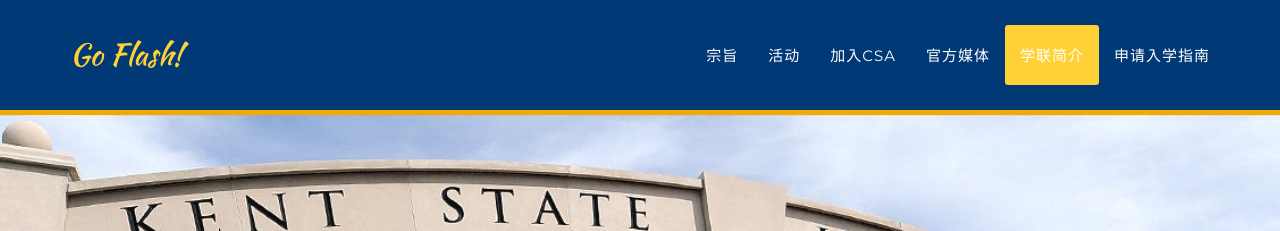
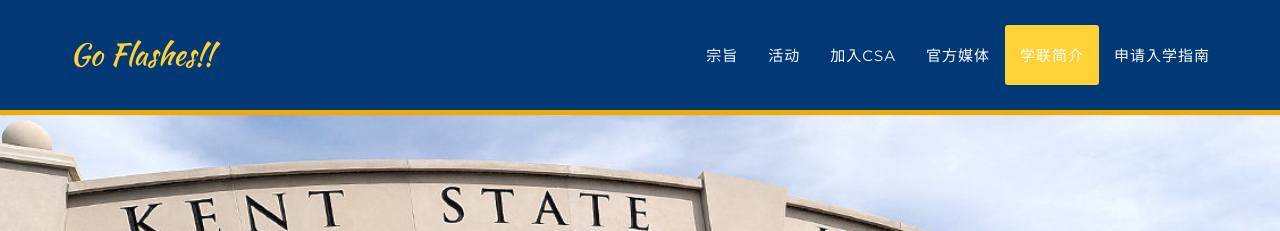
Before and after one commit to csakent/csakent.github.io, a Jekyll site: the page built from index.html, in a window 1280 px wide. Shown: the top 231 px of the page. Built offline with Jekyll 4.4.1, drawn with Linux system fonts in a browser that asks for light colours; some web fonts are replaced.

Commit message:
go flashes!!

```diff
--- a/_includes/header.html
+++ b/_includes/header.html
@@ -9,7 +9,7 @@
                     <span class="icon-bar"></span>
                     <span class="icon-bar"></span>
                 </button>
-                <a class="navbar-brand page-scroll" href="http://www.kent.edu" target="_blank">Go Flash!</a>
+                <a class="navbar-brand page-scroll" href="http://www.kent.edu" target="_blank">Go Flashes!!</a>
             </div>
             <!-- Collect the nav links, forms, and other content for toggling -->
             <div class="collapse navbar-collapse" id="bs-example-navbar-collapse-1">
```
